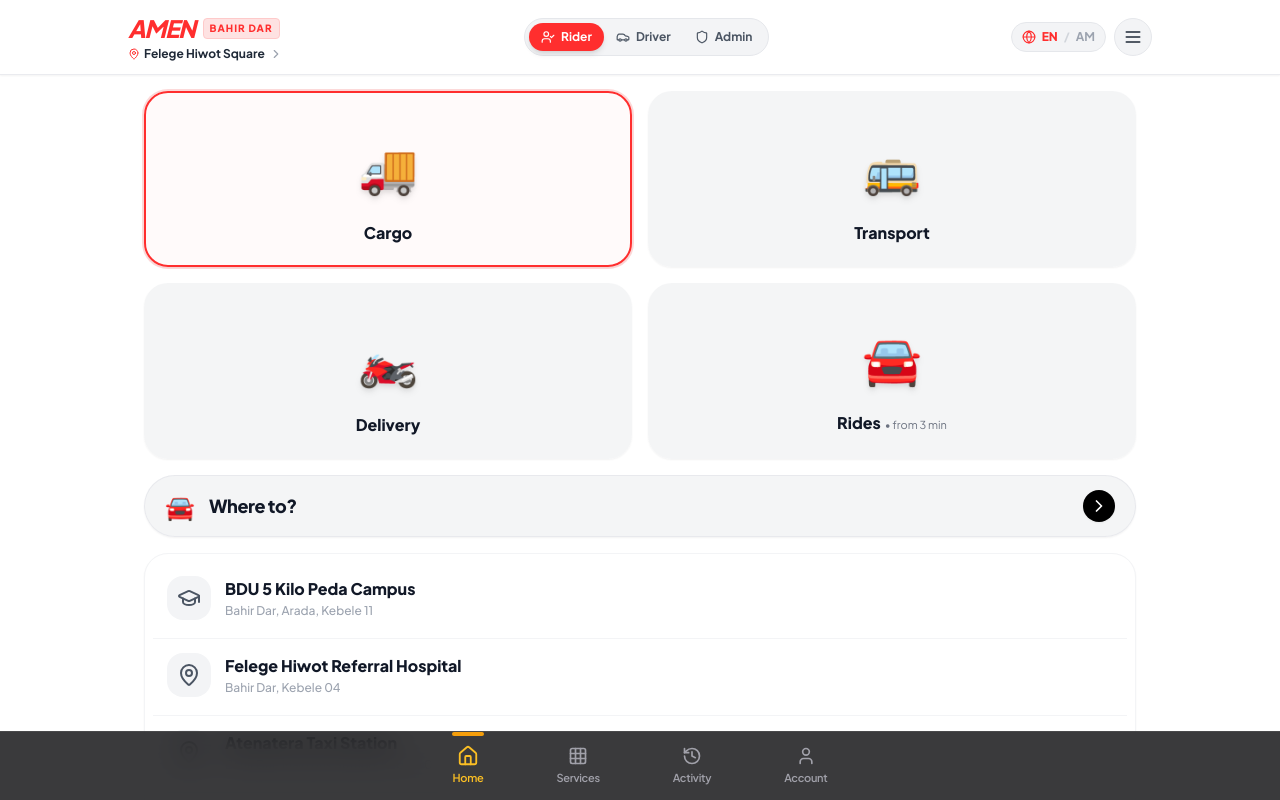
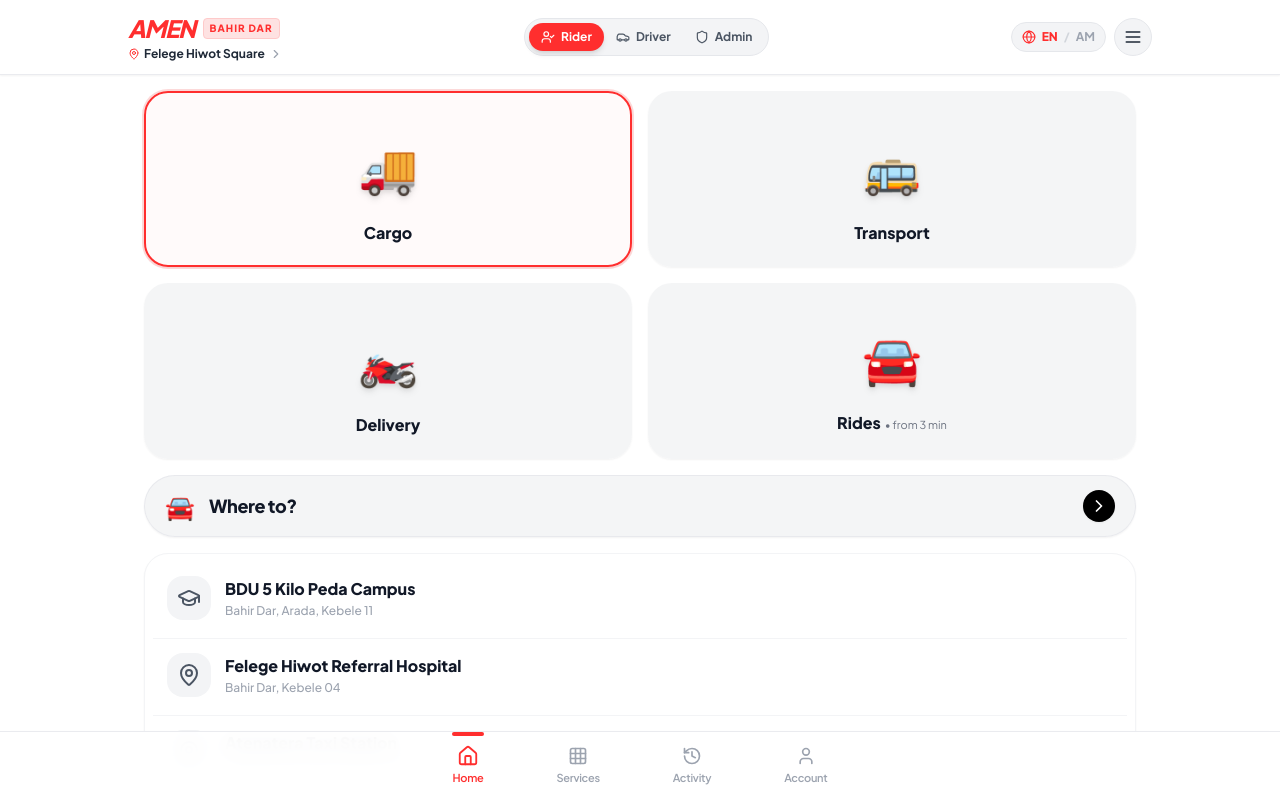
Before and after one commit to babam49-dot/AmenRide, a React (Vite) app in the folder web/: page / in a window 1280 px wide. Shown: the top 800 px of the page. Built offline with nearby package versions, Linux system fonts and the light colour scheme.

Commit message:
feat(web): update BottomNav to Yango white style with red active state indicator

```diff
--- a/web/src/components/BottomNav.tsx
+++ b/web/src/components/BottomNav.tsx
@@ -15,7 +15,7 @@
   ];
 
   return (
-    <nav className="fixed bottom-0 left-0 right-0 z-40 glass-nav border-t border-zinc-800/80 px-4 py-2.5 sm:px-6">
+    <nav className="fixed bottom-0 left-0 right-0 z-40 bg-white/95 backdrop-blur-md border-t border-gray-200/80 shadow-lg px-4 py-2.5 sm:px-6">
       <div className="max-w-md mx-auto flex items-center justify-around">
         {navItems.map((item) => {
           const isActive = activeTab === item.id;
@@ -25,12 +25,12 @@
               key={item.id}
               onClick={() => setActiveTab(item.id)}
               className={`relative flex flex-col items-center justify-center py-1 px-3 rounded-2xl transition-all duration-200 active-press ${
-                isActive ? 'text-amber-400 font-extrabold' : 'text-zinc-400 hover:text-zinc-200'
+                isActive ? 'text-[#FF2E2E] font-extrabold' : 'text-gray-400 hover:text-gray-600'
               }`}
             >
-              {/* Active Tab Highlight Indicator Bar */}
+              {/* Active Tab Red Indicator dot */}
               {isActive && (
-                <span className="absolute -top-2.5 w-8 h-1 rounded-full bg-amber-500 shadow-amber-glow animate-fadeIn" />
+                <span className="absolute -top-2.5 w-8 h-1 rounded-full bg-[#FF2E2E] animate-fadeIn" />
               )}
 
               <div className={`transition-transform duration-200 ${isActive ? 'scale-110' : ''}`}>
```
